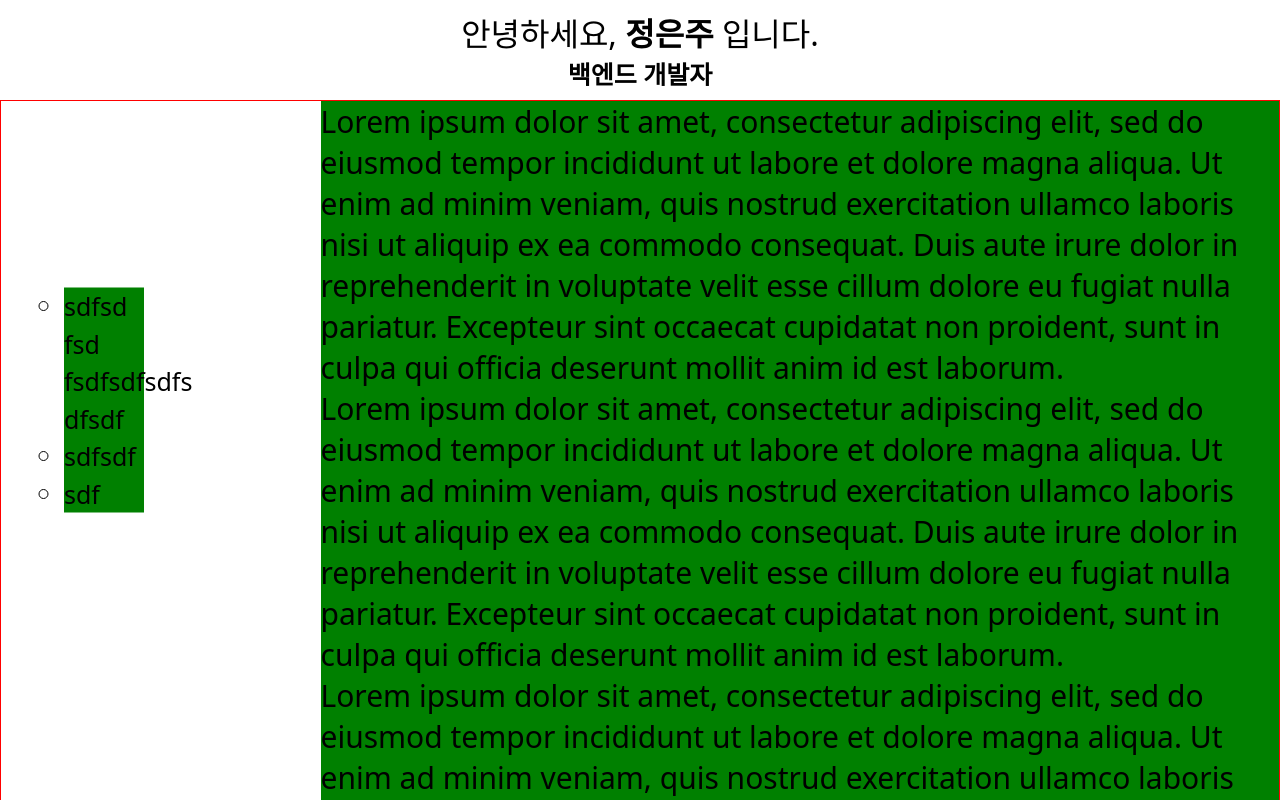
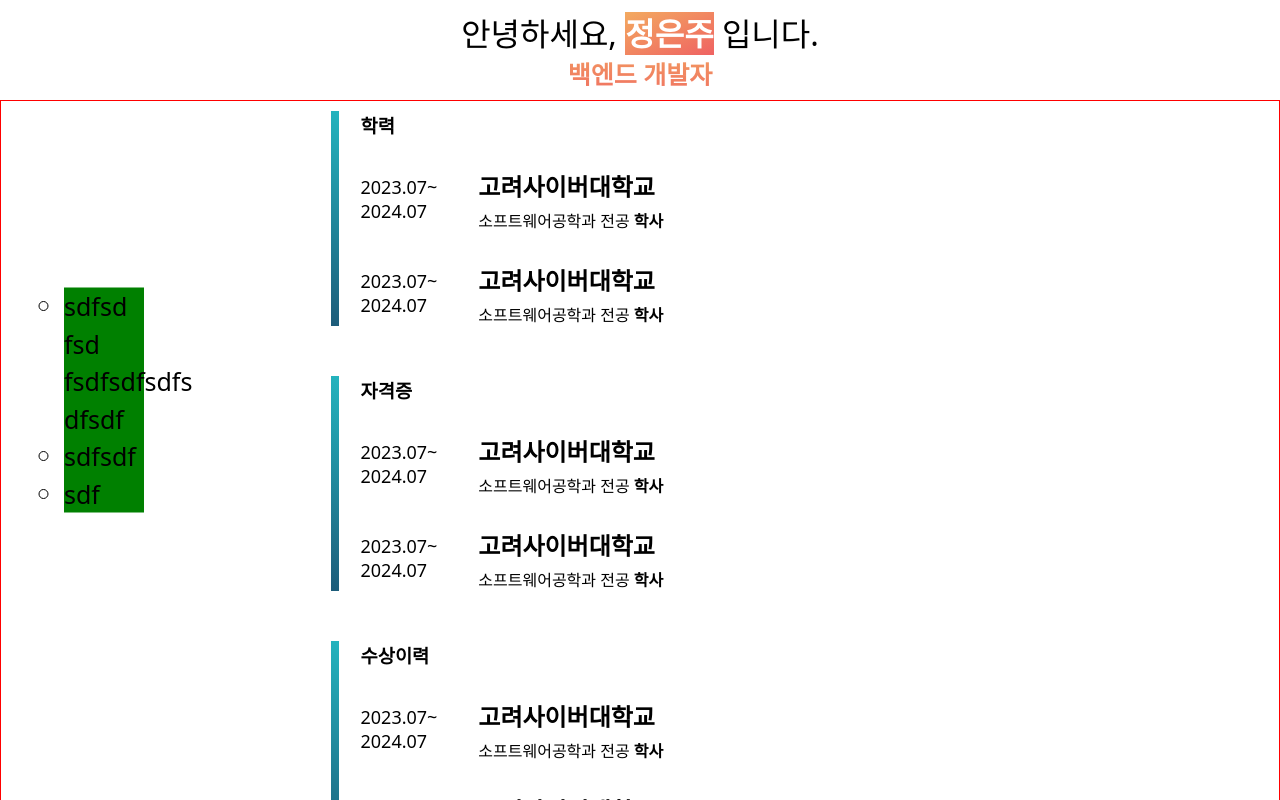
Before and after one commit to melonpan0130/vue_portfolio, a Vue app: page / in a window 1280 px wide. Shown: the top 800 px of the page. Built offline with nearby package versions, Linux system fonts and the light colour scheme.

Commit message:
#1 1.create component vue for show

```diff
--- /dev/null
+++ b/src/common/displayText.js
@@ -0,0 +1,18 @@
+// eslint-disable-next-line
+const DisplayText = [
+  {
+    'section-name': '학력',
+    article: [
+      {
+        'period-start': '2022.03',
+        'period-end': '',
+        name: '고려사이버대학교',
+        description: [
+          '소프트웨어공학과 전공 <b>학사</b>',
+          '평균 4.0/4.5학점',
+          '현재 재직과 병행하며 재학 중',
+        ],
+      },
+    ],
+  },
+];
--- /dev/null
+++ b/src/components/ArticleComponent/ArticleComponent.scss
@@ -0,0 +1,26 @@
+@import '../../global.scss';
+
+.article-component {
+  margin-top: 30px;
+  display: flex;
+  align-items: stretch;
+  flex-direction: row;
+
+  .period {
+    width: min(20%, 150px);
+    font-size: 18px;
+    font-weight: $font_weight_300;
+    padding-top: 7px;
+
+    .period-start::after {
+      content: '~';
+    }
+  }
+  .content {
+    width: 80%;
+
+    .name {
+      margin-bottom: 5px;
+    }
+  }
+}
--- /dev/null
+++ b/src/components/ArticleComponent/ArticleComponent.vue
@@ -0,0 +1,22 @@
+<template>
+  <div class="article-component">
+    <div class="period">
+      <div class="period-start">{{ period_start }}</div>
+      <div class="period-end">{{ period_end }}</div>
+    </div>
+    <div class="content">
+      <h2 class="name">{{ name }}</h2>
+      <div class="description" v-html="description"></div>
+    </div>
+  </div>
+</template>
+
+<script>
+export default {
+  props: ['period_start', 'period_end', 'name', 'description']
+}
+</script>
+
+<style lang="scss">
+@import "./ArticleComponent.scss";
+</style>
--- a/src/components/BodyComponent/BodyComponent.scss
+++ b/src/components/BodyComponent/BodyComponent.scss
@@ -7,37 +7,30 @@
   align-items: stretch;
   flex-direction: row;
 
-  & .navigation {
+  .navigation {
     width: 25%;
 
-    & ul {
+    ul {
+      background-color: green; // TEST
       position: sticky;
       top: 50%;
       left: min(5%, 100px);
       width: min(25%, 500px);
       margin: 10px;
       transform: translateY(-50%);
-      background-color: green;
       list-style-type: circle;
       font-size: 25px;
       line-height: 1.5em;
 
-      & li:hover {
+      li:hover {
         list-style-type: disc;
         // add .selected status
       }
     }
   }
 
-  & .content {
-    width: 75%;
-
-    // TEST
-    background-color: green;
-    & p {
-      // display: none;
-      font-size: 30px;
-    }
+  .content {
+    width: 50%;
   }
 }
 
@@ -46,3 +39,10 @@
     font-size: 20px;
   }
 }
+
+@media screen and (max-height: 450px) {
+  .body-component .navigation ul {
+    top: 50px;
+    transform: unset;
+  }
+}
--- a/src/components/BodyComponent/BodyComponent.vue
+++ b/src/components/BodyComponent/BodyComponent.vue
@@ -8,7 +8,8 @@
       </ul>
     </div>
     <div class="content">
-            <p>Lorem ipsum dolor sit amet, consectetur adipiscing elit, sed do eiusmod tempor incididunt ut labore et dolore
+
+      <!-- <p>Lorem ipsum dolor sit amet, consectetur adipiscing elit, sed do eiusmod tempor incididunt ut labore et dolore
               magna aliqua. Ut enim ad minim veniam, quis nostrud exercitation ullamco laboris nisi ut aliquip ex ea
               commodo consequat. Duis aute irure dolor in reprehenderit in voluptate velit esse cillum dolore eu fugiat
               nulla pariatur. Excepteur sint occaecat cupidatat non proident, sunt in culpa qui officia deserunt mollit
@@ -72,13 +73,27 @@
               magna aliqua. Ut enim ad minim veniam, quis nostrud exercitation ullamco laboris nisi ut aliquip ex ea
               commodo consequat. Duis aute irure dolor in reprehenderit in voluptate velit esse cillum dolore eu fugiat
               nulla pariatur. Excepteur sint occaecat cupidatat non proident, sunt in culpa qui officia deserunt mollit
-                anim id est laborum.</p>
+              anim id est laborum.</p> -->
+      <section-component :title="'학력'"></section-component>
+      <section-component :title="'자격증'"></section-component>
+      <section-component :title="'수상이력'"></section-component>
     </div>
   </div>
 </template>
 
 <script>
-export default {}
+import DisplayText from '@/common/DisplayText'
+import SectionComponent from '@/components/SectionComponent/SectionComponent'
+export default {
+  components: {
+    'section-component': SectionComponent
+  },
+  data: function () {
+    return {
+      displayText: DisplayText
+    };
+  }
+}
 </script>
 
 <style lang="scss">
--- a/src/components/HeaderComponent/HeaderComponent.scss
+++ b/src/components/HeaderComponent/HeaderComponent.scss
@@ -5,22 +5,28 @@
   width: 100%;
   height: 100px;
   flex-shrink: 0;
+
+  * {
+    text-align: center;
   }
-.header-component > div {
+  & > div {
     display: table-cell;
     vertical-align: middle;
   }
-.header-component * {
-  text-align: center;
-}
-.header-component .title {
+
+  .title {
     font-weight: $font_weight_100;
     font-size: 32px;
+
+    b {
+      font-weight: $font_weight_900;
+      @include highlight_text_box;
     }
-.header-component .title b {
+  }
+
+  .subscription {
     font-weight: $font_weight_900;
+    font-size: 25px;
+    @include highlight_text;
   }
-.header-component .subscription {
-  font-weight: $font_weight_800;
-  font-size: 25px;
 }
--- /dev/null
+++ b/src/components/SectionComponent/SectionComponent.scss
@@ -0,0 +1,18 @@
+@import '../../global.scss';
+
+.section-component {
+  position: relative;
+  padding-left: 30px;
+  margin: 10px;
+  margin-bottom: 50px;
+
+  &::before {
+    content: '';
+    @include background_gradation_navy;
+    width: 8px;
+    height: 100%;
+    position: absolute;
+    top: 0;
+    left: 0;
+  }
+}
--- /dev/null
+++ b/src/components/SectionComponent/SectionComponent.vue
@@ -0,0 +1,23 @@
+<template>
+  <div class="section-component">
+    <h3 class="title">{{ title }}</h3>
+    <article-component :period_start="2023.07" :period_end="2024.07" :name="'고려사이버대학교'"
+      :description="'소프트웨어공학과 전공 <b>학사</b>'"></article-component>
+    <article-component :period_start="2023.07" :period_end="2024.07" :name="'고려사이버대학교'"
+      :description="'소프트웨어공학과 전공 <b>학사</b>'"></article-component>
+  </div>
+</template>
+
+<script>
+import ArticleComponent from '@/components/ArticleComponent/ArticleComponent';
+export default {
+  components: {
+    'article-component': ArticleComponent
+  },
+  props: ['title'],
+}
+</script>
+
+<style lang="scss">
+@import "./SectionComponent.scss";
+</style>
--- a/src/global.scss
+++ b/src/global.scss
@@ -15,6 +15,12 @@ body,
   height: 100%;
 }
 
+// base color
+$base_color_navy: #1d5b79;
+$base_color_teal: #24b5bf;
+$base_color_red: #ef6262;
+$base_color_orange: #f8cc6d;
+
 // font-weight
 $font_weight_100: 100; // Thin
 $font_weight_200: 200; // Extra Light
@@ -25,3 +31,18 @@ $font_weight_600: 600; // SemiBold
 $font_weight_700: 700; // Bold
 $font_weight_800: 800; // ExtraBold
 $font_weight_900: 900; // Black
+
+@mixin background_gradation_navy {
+  background: linear-gradient(45deg, $base_color_navy, $base_color_teal);
+}
+
+@mixin highlight_text {
+  background: linear-gradient(to right top, #ef6262, #f3aa60);
+  color: transparent;
+  -webkit-background-clip: text;
+}
+
+@mixin highlight_text_box {
+  background: linear-gradient(to right bottom, #f3aa60, #ef6262);
+  color: white;
+}
--- a/src/main.js
+++ b/src/main.js
@@ -1,15 +1,15 @@
 // The Vue build version to load with the `import` command
 // (runtime-only or standalone) has been set in webpack.base.conf with an alias.
-import Vue from 'vue'
-import App from './App'
-import router from './router'
+import Vue from 'vue';
+import App from './App';
+import router from './router';
 
-Vue.config.productionTip = false
+Vue.config.productionTip = false;
 
 /* eslint-disable no-new */
 new Vue({
   el: '#app',
   router,
   components: { App },
-  template: '<App/>'
-})
+  template: '<App/>',
+});
```
Also changed, not shown: .eslintrc.js, 1 other file (tests, documents, lock files or other folders). Lines whose indentation alone changed are shown as unchanged.
